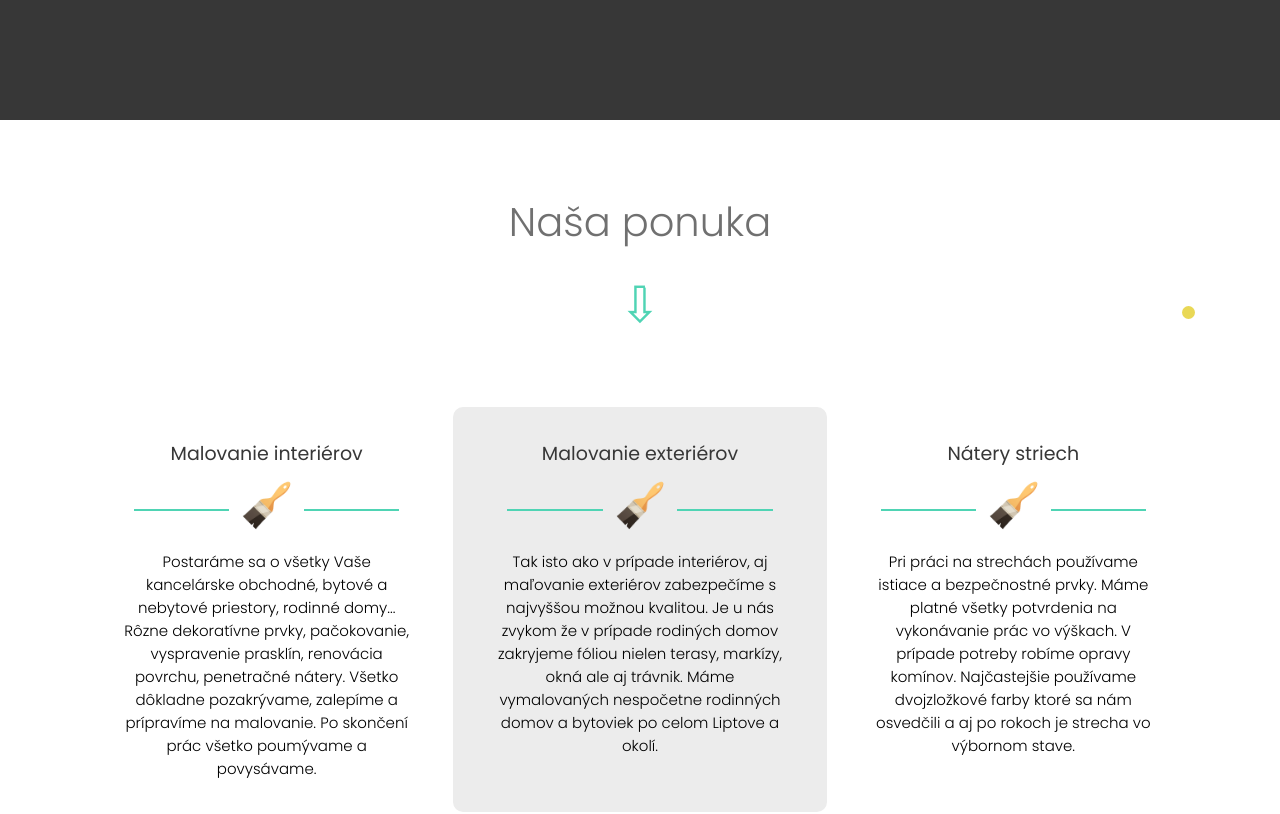
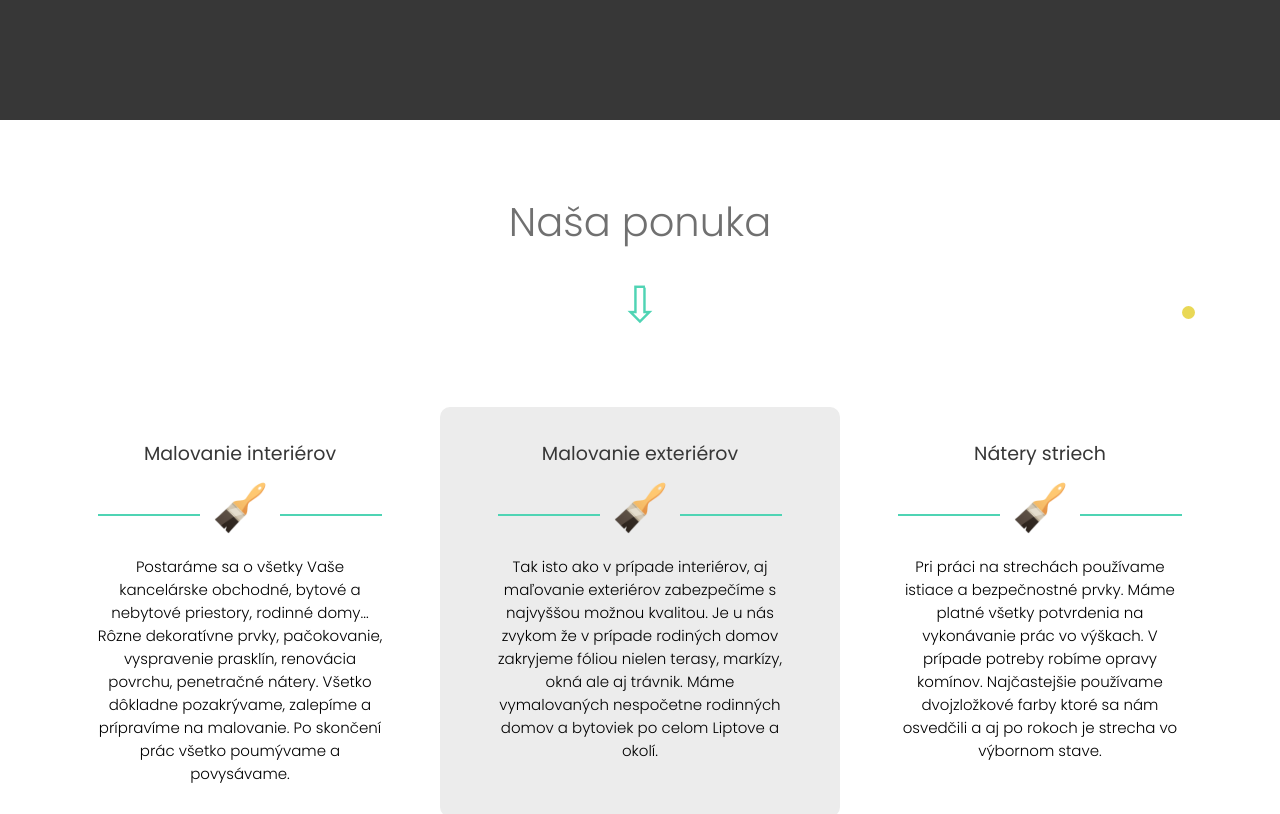
Before and after one commit to MatthewChevy/Synmal, a Vue app: page / in a window 1280 px wide. Shown: the part 600-1414 px from the top of the page. Built offline with nearby package versions, Linux system fonts and the light colour scheme.

Commit message:
Change width for xl containers

```diff
--- a/src/sass/_variables.scss
+++ b/src/sass/_variables.scss
@@ -26,7 +26,7 @@ $title-decoration-light: #e9d856;
 $sm-width-container: 90%;
 $md-width-container: 90%;
 $lg-width-container: 60rem;
-$xl-width-container: 70rem;
+$xl-width-container: 75rem;
 
 
 //Responsive
```
